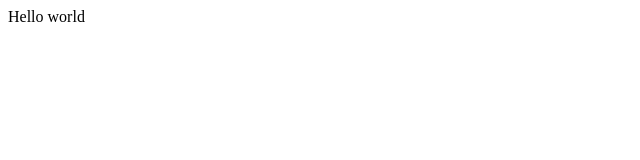
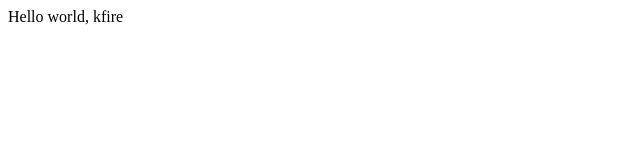
Before and after one commit to kfire/opentutorials-kfire, a plain HTML site: page index.html in a window 1280 px wide. Shown: the full height of the page, 0-640 px from the left. Drawn offline with Linux system fonts and the light colour scheme.

Commit message:
change index.html

```diff
--- a/index.html
+++ b/index.html
@@ -19,6 +19,6 @@
 	</head>
 
 	<body>
-		Hello world
+		Hello world, kfire
 	</body>
 </html>
```
